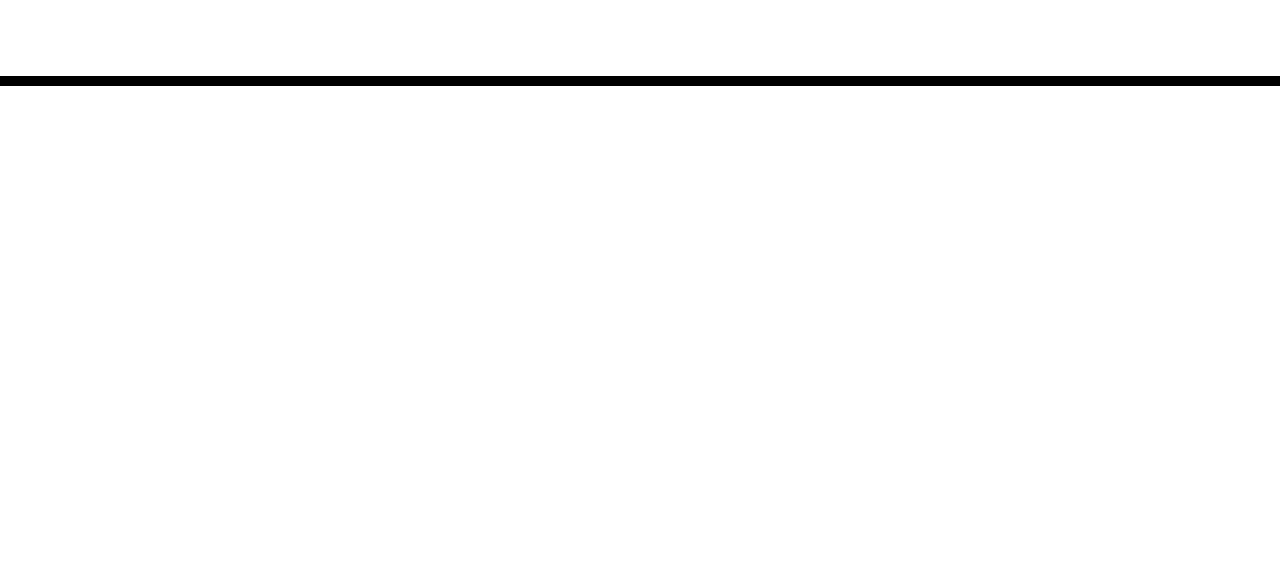
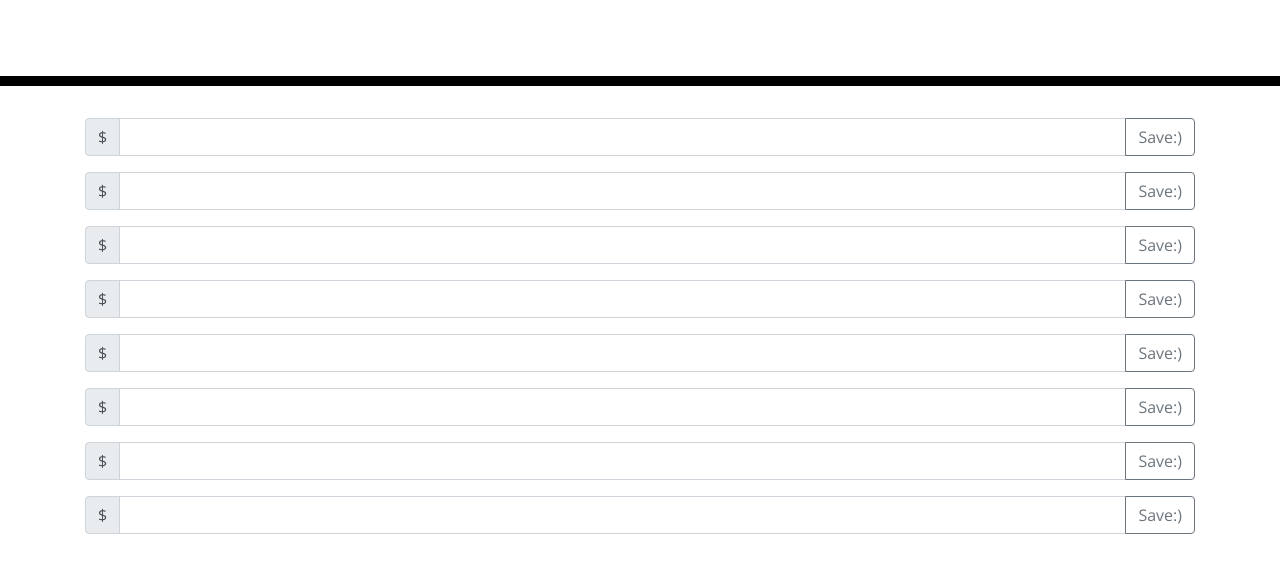
Before and after one commit to aaronespinoza/Work-Day-Scheduler, a plain HTML site: page Develop/index.html in a window 1280 px wide. Shown: the part 182-754 px from the top of the page. Drawn offline with nearby package versions, Linux system fonts and the light colour scheme.

Commit message:
event input boxes with buttons

```diff
--- a/Develop/index.html
+++ b/Develop/index.html
@@ -30,6 +30,78 @@
     </header>
     <div class="container">
       <!-- Timeblocks go here -->
+      <div class="input-group mb-3">
+        <div class="input-group-prepend">
+            <span class="input-group-text">$</span>
+        </div>
+        <input type="text" class="form-control" aria-label="Recipient's username" aria-describedby="basic-addon2">
+        <div class="input-group-append">
+          <button class="btn btn-outline-secondary" type="button">Save:)</button>
+        </div>
+      </div>
+      <div class="input-group mb-3">
+        <div class="input-group-prepend">
+            <span class="input-group-text">$</span>
+        </div>
+        <input type="text" class="form-control" aria-label="Recipient's username" aria-describedby="basic-addon2">
+        <div class="input-group-append">
+          <button class="btn btn-outline-secondary" type="button">Save:)</button>
+        </div>
+      </div>
+      <div class="input-group mb-3">
+        <div class="input-group-prepend">
+            <span class="input-group-text">$</span>
+        </div>
+        <input type="text" class="form-control" aria-label="Recipient's username" aria-describedby="basic-addon2">
+        <div class="input-group-append">
+          <button class="btn btn-outline-secondary" type="button">Save:)</button>
+        </div>
+      </div>
+      <div class="input-group mb-3">
+        <div class="input-group-prepend">
+            <span class="input-group-text">$</span>
+        </div>
+        <input type="text" class="form-control" aria-label="Recipient's username" aria-describedby="basic-addon2">
+        <div class="input-group-append">
+          <button class="btn btn-outline-secondary" type="button">Save:)</button>
+        </div>
+      </div>
+      <div class="input-group mb-3">
+        <div class="input-group-prepend">
+            <span class="input-group-text">$</span>
+        </div>
+        <input type="text" class="form-control" aria-label="Recipient's username" aria-describedby="basic-addon2">
+        <div class="input-group-append">
+          <button class="btn btn-outline-secondary" type="button">Save:)</button>
+        </div>
+      </div>
+      <div class="input-group mb-3">
+        <div class="input-group-prepend">
+            <span class="input-group-text">$</span>
+        </div>
+        <input type="text" class="form-control" aria-label="Recipient's username" aria-describedby="basic-addon2">
+        <div class="input-group-append">
+          <button class="btn btn-outline-secondary" type="button">Save:)</button>
+        </div>
+      </div>
+      <div class="input-group mb-3">
+        <div class="input-group-prepend">
+            <span class="input-group-text">$</span>
+        </div>
+        <input type="text" class="form-control" aria-label="Recipient's username" aria-describedby="basic-addon2">
+        <div class="input-group-append">
+          <button class="btn btn-outline-secondary" type="button">Save:)</button>
+        </div>
+      </div>
+      <div class="input-group mb-3">
+        <div class="input-group-prepend">
+            <span class="input-group-text">$</span>
+        </div>
+        <input type="text" class="form-control" aria-label="Recipient's username" aria-describedby="basic-addon2">
+        <div class="input-group-append">
+          <button class="btn btn-outline-secondary" type="button">Save:)</button>
+        </div>
+      </div>
     </div>
 
     <script src="https://cdnjs.cloudflare.com/ajax/libs/jquery/3.2.1/jquery.min.js"></script>
```
